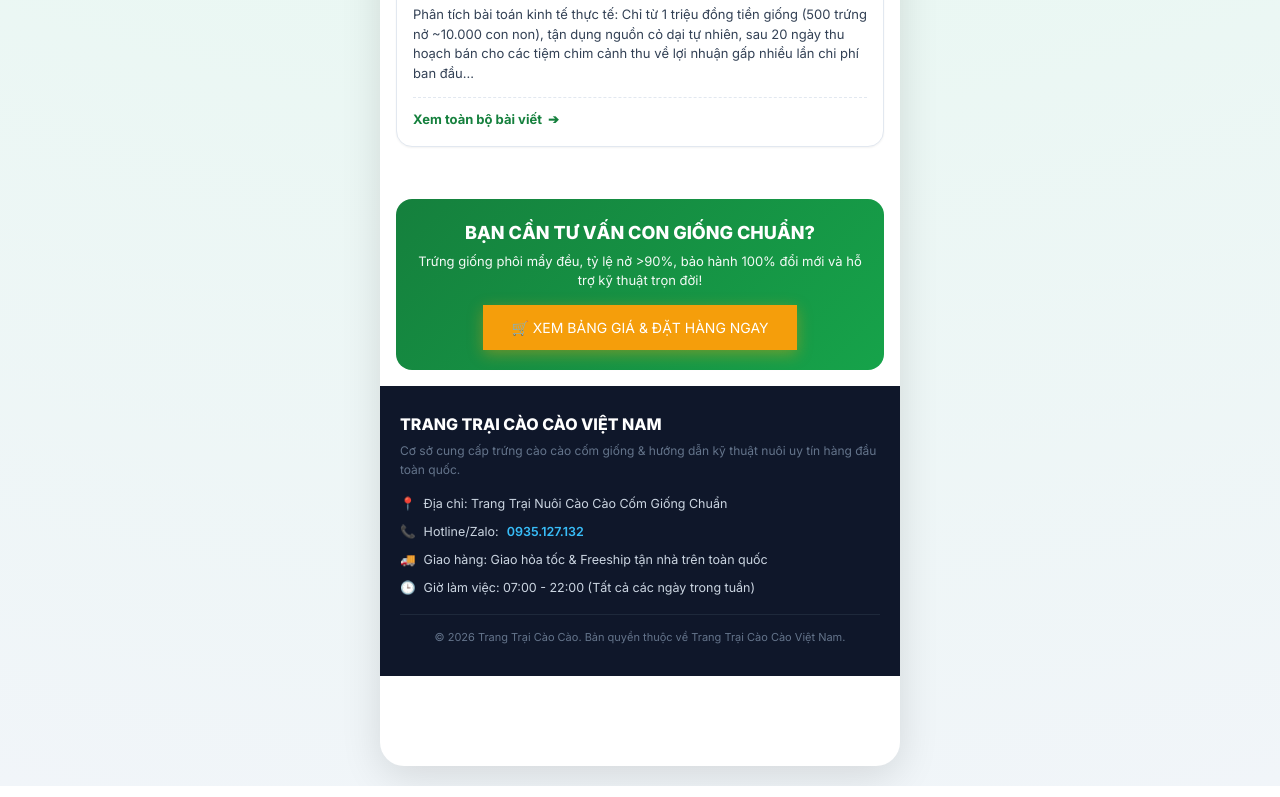
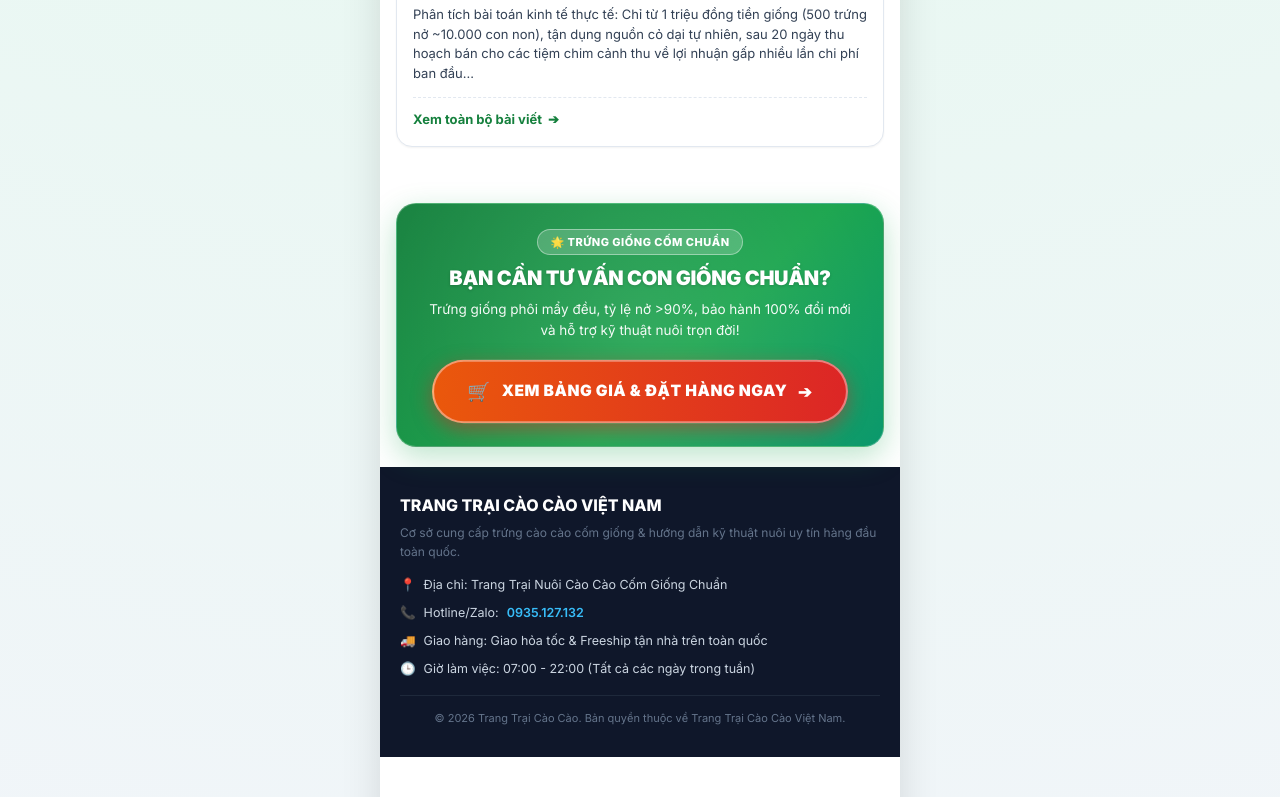
Before and after one commit to vohuugiaa/trangtraicaocao, a plain HTML site: page bai-viet/index.html in a window 1280 px wide. Shown: the part 2000-2797 px from the top of the page. Drawn offline with Linux system fonts and the light colour scheme.

Commit message:
feat(nav): pin sticky menu tabs at top when scrolling, redesign CTA button with vibrant gradient and add quick-buy bar

```diff
--- a/bai-viet/index.html
+++ b/bai-viet/index.html
@@ -99,7 +99,7 @@
       <span class="tab-icon">📖</span>
       <span class="tab-title">Kỹ Thuật</span>
     </a>
-    <a href="/bai-viet" class="nav-tab-item active">
+    <a href="/bai-viet" class="nav-tab-item active" onclick="window.scrollTo({top:0,behavior:'smooth'}); return false;">
       <span class="tab-icon">📰</span>
       <span class="tab-title">Bài Viết</span>
     </a>
@@ -223,11 +223,16 @@
   </div>
 
   <!-- CTA Box Order Breeding Eggs -->
-  <div style="margin: 16px; padding: 20px 16px; background: linear-gradient(135deg, #15803d, #16a34a); border-radius: var(--radius-lg); text-align: center; color: #fff;">
-    <h3 style="font-size: 18px; font-weight: 800; margin-bottom: 6px;">BẠN CẦN TƯ VẤN CON GIỐNG CHUẨN?</h3>
-    <p style="font-size: 13px; opacity: 0.95; margin-bottom: 14px;">Trứng giống phôi mẩy đều, tỷ lệ nở >90%, bảo hành 100% đổi mới và hỗ trợ kỹ thuật trọn đời!</p>
-    <a href="/trung-cao-cao" class="btn-choose-combo" style="display: inline-flex; width: auto; background: #f59e0b; color: #fff; padding: 12px 28px; font-size: 14px; text-decoration: none; box-shadow: 0 4px 15px rgba(245, 158, 11, 0.4);">
-      🛒 XEM BẢNG GIÁ & ĐẶT HÀNG NGAY
+  <div class="cta-banner-box">
+    <div class="cta-banner-tag">🌟 TRỨNG GIỐNG CỐM CHUẨN</div>
+    <h3 class="cta-banner-title">BẠN CẦN TƯ VẤN CON GIỐNG CHUẨN?</h3>
+    <p class="cta-banner-desc">
+      Trứng giống phôi mẩy đều, tỷ lệ nở &gt;90%, bảo hành 100% đổi mới và hỗ trợ kỹ thuật nuôi trọn đời!
+    </p>
+    <a href="/trung-cao-cao" class="btn-cta-vibrant">
+      <span class="cta-btn-icon">🛒</span>
+      <span>XEM BẢNG GIÁ &amp; ĐẶT HÀNG NGAY</span>
+      <span class="cta-btn-arrow">➔</span>
     </a>
   </div>
 
@@ -279,6 +284,18 @@
       <button type="button" class="btn-modal-cancel" onclick="closeArticleModal()">Đóng</button>
     </div>
   </div>
+</div>
+
+<!-- Sticky Bottom Buy Bar (Quick Order When Scrolling) -->
+<div class="sticky-bottom-bar">
+  <div class="price-summary-bottom">
+    <span class="label-from">Trứng cào cào giống:</span>
+    <span class="price-val">Từ 149.000₫</span>
+    <span class="bonus-tag">🎁 Tặng +10% Trứng & Freeship</span>
+  </div>
+  <a href="/trung-cao-cao" class="btn-buy-sticky" style="text-decoration: none;">
+    <span>🛒</span> XEM BẢNG GIÁ
+  </a>
 </div>
 
 <!-- Floating Action Buttons -->
--- a/style.css
+++ b/style.css
@@ -64,7 +64,7 @@ body {
   justify-content: center;
   min-height: 100vh;
   position: relative;
-  overflow-x: hidden;
+  overflow-x: clip;
 }
 
 /* Main Container: Mobile-First with Desktop Polish */
@@ -75,7 +75,7 @@ body {
   min-height: 100vh;
   box-shadow: 0 0 35px rgba(0, 0, 0, 0.08);
   position: relative;
-  overflow-x: hidden;
+  overflow-x: clip;
   padding-bottom: 90px;
 }
 
@@ -140,11 +140,8 @@ body {
   align-items: center;
   justify-content: space-between;
   border-bottom: 1px solid var(--border);
-  position: sticky;
-  top: 0;
+  position: relative;
   z-index: 80;
-  backdrop-filter: blur(10px);
-  background-color: rgba(255, 255, 255, 0.95);
 }
 
 .header-brand {
@@ -2304,11 +2301,14 @@ body {
 =================================================== */
 .site-nav-tabs {
   display: flex;
-  background: #ffffff;
+  background: rgba(255, 255, 255, 0.98);
+  backdrop-filter: blur(12px);
+  -webkit-backdrop-filter: blur(12px);
   border-bottom: 2px solid var(--border);
   position: sticky;
-  top: 68px;
-  z-index: 75;
+  top: 0;
+  z-index: 99;
+  box-shadow: 0 4px 16px rgba(0, 0, 0, 0.08);
   overflow-x: auto;
   -webkit-overflow-scrolling: touch;
   scrollbar-width: none;
@@ -3082,3 +3082,94 @@ body {
   background: linear-gradient(90deg, #f97316, #ef4444);
   border-radius: 4px;
 }
+
+/* ===================================================
+   ENHANCED CTA BOX & HIGH-CONVERTING BUTTONS
+=================================================== */
+.cta-banner-box {
+  margin: 20px 16px;
+  padding: 24px 20px;
+  background: linear-gradient(135deg, #15803d 0%, #16a34a 60%, #059669 100%);
+  border-radius: 20px;
+  text-align: center;
+  color: #ffffff;
+  box-shadow: 0 10px 30px rgba(22, 163, 74, 0.28);
+  border: 1px solid rgba(255, 255, 255, 0.25);
+  position: relative;
+  overflow: hidden;
+}
+.cta-banner-box::before {
+  content: '';
+  position: absolute;
+  top: -50%;
+  left: -50%;
+  width: 200%;
+  height: 200%;
+  background: radial-gradient(circle, rgba(255,255,255,0.12) 0%, transparent 60%);
+  pointer-events: none;
+}
+.cta-banner-tag {
+  display: inline-block;
+  background: rgba(255, 255, 255, 0.2);
+  border: 1px solid rgba(255, 255, 255, 0.4);
+  padding: 4px 12px;
+  border-radius: var(--radius-full);
+  font-size: 11px;
+  font-weight: 800;
+  letter-spacing: 0.5px;
+  margin-bottom: 10px;
+  text-transform: uppercase;
+}
+.cta-banner-title {
+  font-size: 20px;
+  font-weight: 900;
+  margin-bottom: 8px;
+  letter-spacing: -0.3px;
+  line-height: 1.3;
+  text-shadow: 0 1px 3px rgba(0, 0, 0, 0.2);
+}
+.cta-banner-desc {
+  font-size: 13.5px;
+  opacity: 0.95;
+  margin-bottom: 20px;
+  line-height: 1.55;
+  max-width: 440px;
+  margin-left: auto;
+  margin-right: auto;
+}
+.btn-cta-vibrant {
+  display: inline-flex;
+  align-items: center;
+  justify-content: center;
+  gap: 10px;
+  background: linear-gradient(90deg, #ea580c 0%, #dc2626 50%, #f97316 100%);
+  background-size: 200% auto;
+  color: #ffffff !important;
+  font-size: 15px;
+  font-weight: 900;
+  text-transform: uppercase;
+  letter-spacing: 0.5px;
+  padding: 15px 32px;
+  border-radius: var(--radius-full);
+  text-decoration: none;
+  border: 2px solid rgba(255, 255, 255, 0.4);
+  box-shadow: 0 8px 25px rgba(220, 38, 38, 0.5), inset 0 1px 0 rgba(255, 255, 255, 0.3);
+  transition: all 0.3s cubic-bezier(0.4, 0, 0.2, 1);
+  animation: pulseButton 2s infinite ease-in-out;
+  cursor: pointer;
+}
+.btn-cta-vibrant:hover, .btn-cta-vibrant:active {
+  background-position: right center;
+  transform: translateY(-2px) scale(1.03);
+  box-shadow: 0 12px 32px rgba(220, 38, 38, 0.7);
+}
+.btn-cta-vibrant .cta-btn-icon {
+  font-size: 18px;
+}
+.btn-cta-vibrant .cta-btn-arrow {
+  font-size: 16px;
+  transition: transform 0.2s ease;
+}
+.btn-cta-vibrant:hover .cta-btn-arrow {
+  transform: translateX(4px);
+}
```
Also changed, not shown: bai-viet.html (+23 -6 lines), index.html (+1 -1 lines), ky-thuat.html (+23 -6 lines), ky-thuat/index.html (+23 -6 lines), san-pham.html (+1 -1 lines), trung-cao-cao.html (+1 -1 lines), trung-cao-cao/index.html (+1 -1 lines).
